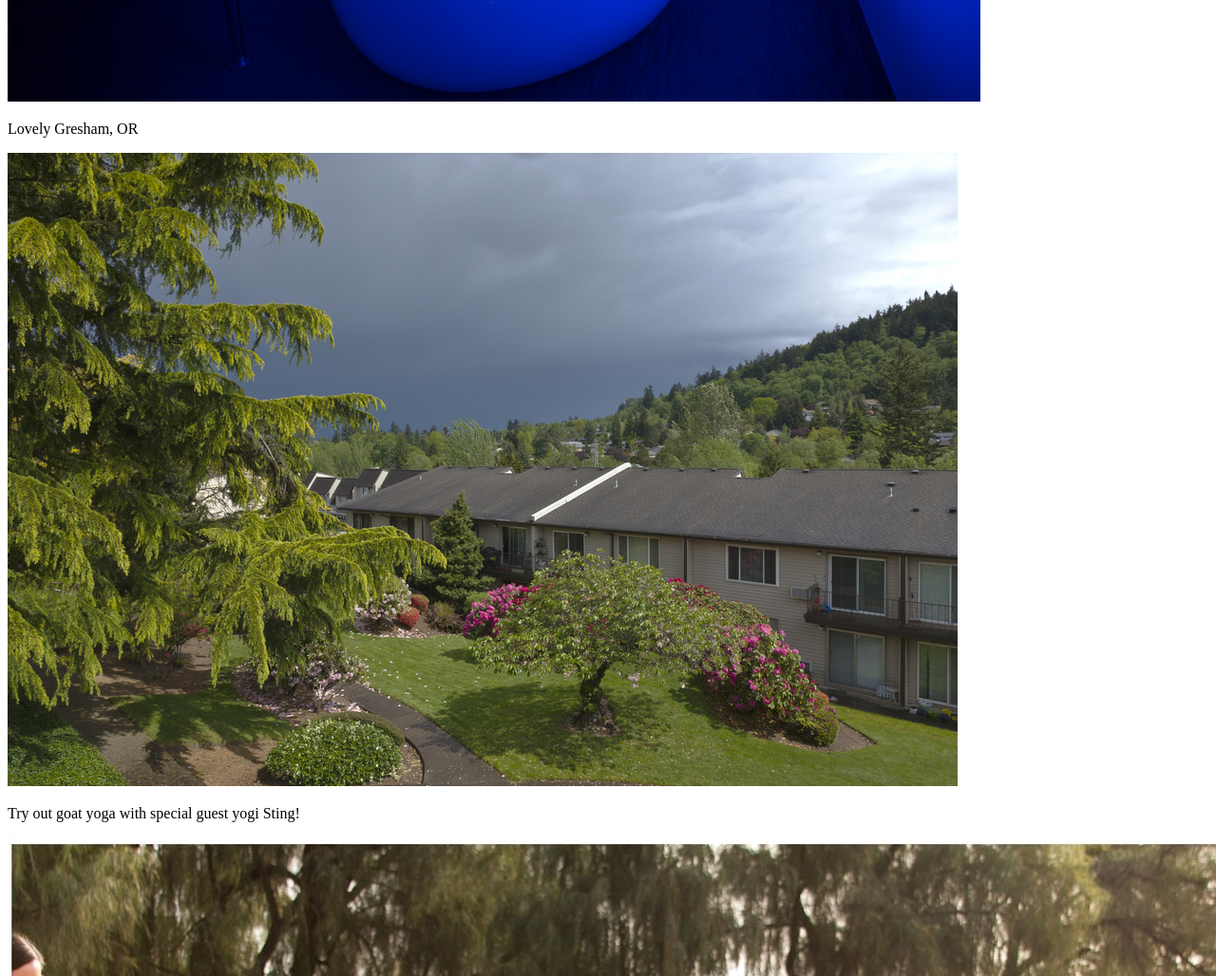
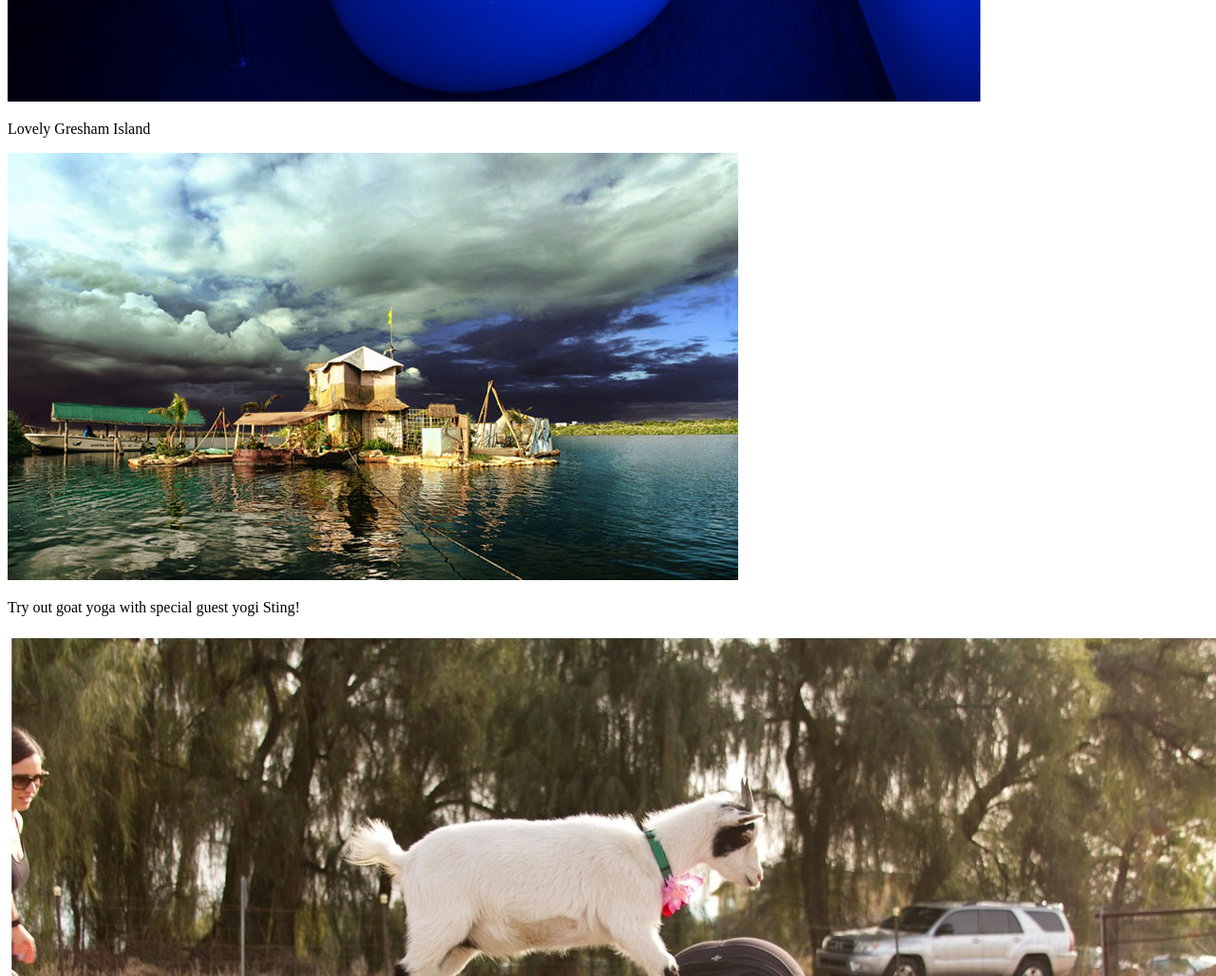
Before and after one commit to jasonhuels/resort-website, a plain HTML site: page pictures.html in a window 1280 px wide. Shown: the part 1620-2648 px from the top of the page at 95% size. Drawn offline with Linux system fonts and the light colour scheme.

Commit message:
Add final edits before styles

```diff
--- a/pictures.html
+++ b/pictures.html
@@ -12,8 +12,8 @@
     <p>Have a float in our isolation tank</p>
     <img src="img/floatation-tank.jpg" alt="a floatation tank">
     <br>
-    <p>Lovely Gresham, OR</p>
-    <img src="img/gresham.jpeg" alt="Gresham, OR">
+    <p>Lovely Gresham Island</p>
+    <img src="img/island.jpeg" alt="Nice island">
     <p>Try out goat yoga with special guest yogi Sting!</p>
     <img src="img/yoga.jpeg" alt="goat yoga">
 
```
Also changed, not shown: index.html (+2 -2 lines), img/island.jpeg (added).
